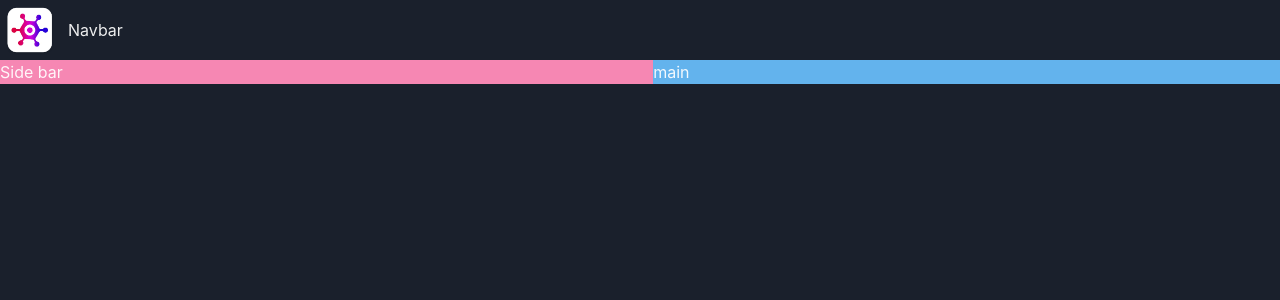
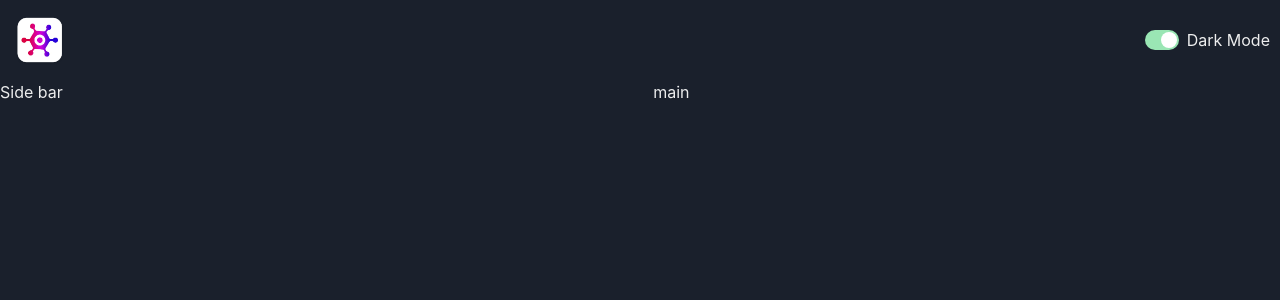
Before and after one commit to ankitshukla20/play-pulse, a React (Vite) app: page / in a window 1280 px wide. Shown: the top 300 px of the page. Built offline with nearby package versions, Linux system fonts and the light colour scheme.

Commit message:
Build the color mode switch

```diff
--- a/src/App.tsx
+++ b/src/App.tsx
@@ -12,13 +12,9 @@
         <Navbar />
       </GridItem>
       <Show above="lg">
-        <GridItem area={"aside"} bg={"pink.300"}>
-          Side bar
-        </GridItem>
+        <GridItem area={"aside"}>Side bar</GridItem>
       </Show>
-      <GridItem area={"main"} bg={"blue.300"}>
-        main
-      </GridItem>
+      <GridItem area={"main"}>main</GridItem>
     </Grid>
   );
 };
--- /dev/null
+++ b/src/components/ColorModeSwitch.tsx
@@ -0,0 +1,18 @@
+import { HStack, Switch, Text, useColorMode } from "@chakra-ui/react";
+
+const ColorModeSwitch = () => {
+  const { colorMode, toggleColorMode } = useColorMode();
+
+  return (
+    <HStack>
+      <Switch
+        colorScheme="green"
+        isChecked={colorMode === "dark"}
+        onChange={toggleColorMode}
+      />
+      <Text>Dark Mode</Text>
+    </HStack>
+  );
+};
+
+export default ColorModeSwitch;
--- a/src/components/Navbar.tsx
+++ b/src/components/Navbar.tsx
@@ -1,11 +1,12 @@
-import { HStack, Image, Text } from "@chakra-ui/react";
+import { HStack, Image } from "@chakra-ui/react";
 import logo from "../assets/logo.webp";
+import ColorModeSwitch from "./ColorModeSwitch";
 
 const Navbar = () => {
   return (
-    <HStack>
+    <HStack justifyContent={"space-between"} padding={"10px"}>
       <Image src={logo} boxSize="60px" />
-      <Text>Navbar</Text>
+      <ColorModeSwitch />
     </HStack>
   );
 };
```
